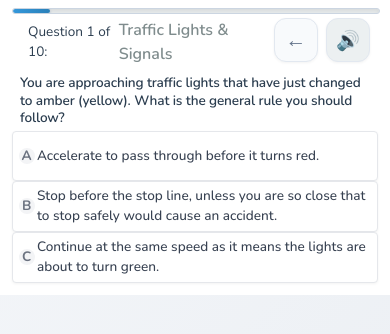
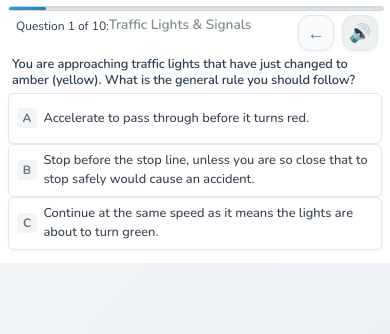
Before and after one commit to fullcircleAI/cbr-ai-coach, a React (Create React App) app: page /practice/1 in a window 390 px wide. Shown: the top 334 px of the page. Built offline with nearby package versions, Linux system fonts and the light colour scheme.

Commit message:
MASSIVE mobile space savings: smaller everything, image 140px, tighter spacing, all margins to 0.3rem, Next button must show now

```diff
--- a/src/components/PracticeTest.css
+++ b/src/components/PracticeTest.css
@@ -994,77 +994,99 @@
 
 @media (max-width: 600px) {
   .practice-test {
-    padding: 0.5rem 0.75rem !important;
+    padding: 0.35rem 0.5rem 0.5rem 0.5rem !important;
     border-radius: 0;
   }
   .practice-question-text {
+    font-size: 0.8rem;
+    margin-bottom: 0.3rem !important;
+    line-height: 1.25;
+    padding: 0 0.25rem;
+  }
+  .practice-options-list {
+    gap: 0.3rem;
+    margin-bottom: 0.3rem !important;
+    padding: 0 0.25rem;
+  }
+  .practice-option-label {
+    font-size: 0.8rem;
+    padding: 0.4rem 0.5rem;
+    border-radius: 6px;
+    min-height: 36px;
+    line-height: 1.3;
+  }
+  .practice-option-letter {
+    width: 20px;
+    height: 20px;
+    font-size: 0.75rem;
+    margin-right: 0.4rem;
+    border-radius: 4px;
+  }
+  .practice-navigation-row {
+    gap: 0.3rem;
+    margin-bottom: 0.5rem;
+    margin-top: 0.3rem;
+  }
+  .practice-nav-btn {
     font-size: 0.85rem;
-    margin-bottom: 0.25rem !important;
+    padding: 0.6rem 1.2rem;
+    border-radius: 6px;
+    min-height: 38px;
+    font-weight: 600;
+  }
+  .practice-exit-link-row {
+    margin-top: 0.3rem;
+  }
+  .practice-progress-bar {
+    height: 3px;
+    margin-bottom: 0.3rem !important;
+  }
+  .practice-header-row {
+    gap: 0.3rem;
+    margin-bottom: 0.3rem !important;
+    padding: 0 0.25rem;
+  }
+  .practice-exit-btn, .practice-mute-btn {
+    width: 36px;
+    height: 36px;
+    font-size: 1.1rem;
+  }
+  .practice-explanation-section {
+    padding: 0.5rem 0.6rem;
+    margin-bottom: 0.3rem !important;
+    border-width: 1px;
+  }
+  .practice-explanation-label {
+    font-size: 0.75rem;
+    margin-bottom: 0.3rem;
+    letter-spacing: 0.3px;
+  }
+  .practice-explanation-text {
+    font-size: 0.8rem;
     line-height: 1.3;
   }
-  .practice-options-list {
-    gap: 0.15rem;
-    margin-bottom: 0.25rem !important;
-  }
-  .practice-option-label {
+  .practice-subject-row {
+    margin-bottom: 0.3rem !important;
+    padding: 0 0.25rem;
+    font-size: 0.8rem;
+  }
+  .practice-question-number {
+    font-size: 0.75rem;
+  }
+  .practice-question-subject {
     font-size: 0.85rem;
-    padding: 0.25rem 0.35rem;
-    border-radius: 4px;
-    min-height: 40px;
-  }
-  .practice-option-letter {
-    width: 16px;
-    height: 16px;
+  }
+  .practice-question-image {
+    margin-bottom: 0.3rem !important;
+  }
+  .practice-question-image img {
+    max-height: 140px !important;
+  }
+  .duo-motivation {
     font-size: 0.85rem;
-    margin-right: 0.15rem;
-  }
-  .practice-navigation-row {
-    gap: 0.15rem;
-    margin-bottom: 0.5rem;
-    margin-top: 0.25rem;
-  }
-  .practice-nav-btn {
-    font-size: 0.9rem;
-    padding: 0.5rem 1rem;
-    border-radius: 4px;
-    min-height: 40px;
-  }
-  .practice-exit-link-row {
-    margin-top: 0.25rem;
-  }
-  .practice-progress-bar {
-    height: 4px;
-    margin-bottom: 0.25rem !important;
-  }
-  .practice-header-row {
-    gap: 0.15rem;
-    margin-bottom: 0.25rem !important;
-  }
-  .practice-explanation-section {
-    padding: 0.5rem 0.75rem;
-    margin-bottom: 0.25rem !important;
-  }
-  .practice-explanation-label {
-    font-size: 0.85rem;
-    margin-bottom: 0.25rem;
-  }
-  .practice-explanation-text {
-    font-size: 0.85rem;
-    line-height: 1.3;
-  }
-  .practice-subject-row {
-    margin-bottom: 0.25rem !important;
-  }
-  .practice-question-image {
-    margin-bottom: 0.25rem !important;
-  }
-  .practice-question-image img {
-    max-height: 180px !important;
-  }
-  .duo-motivation {
-    font-size: 1rem;
-    padding: 0.4rem 0.8rem;
-    margin: 0.5rem 0 0.25rem 0;
+    padding: 0.3rem 0.6rem;
+    margin: 0.3rem 0 0.2rem 0;
+    min-width: 80px;
   }
 }
 
```
